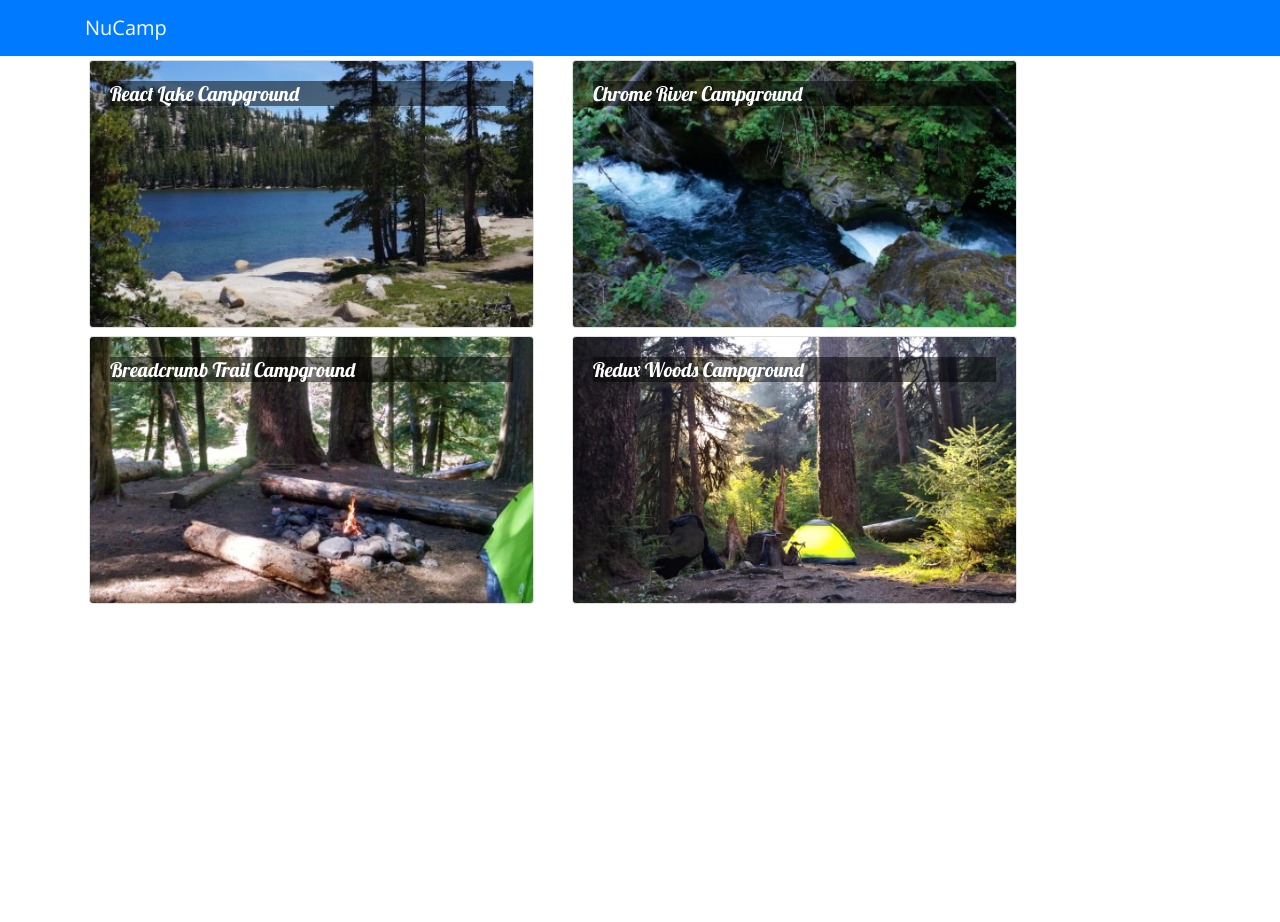
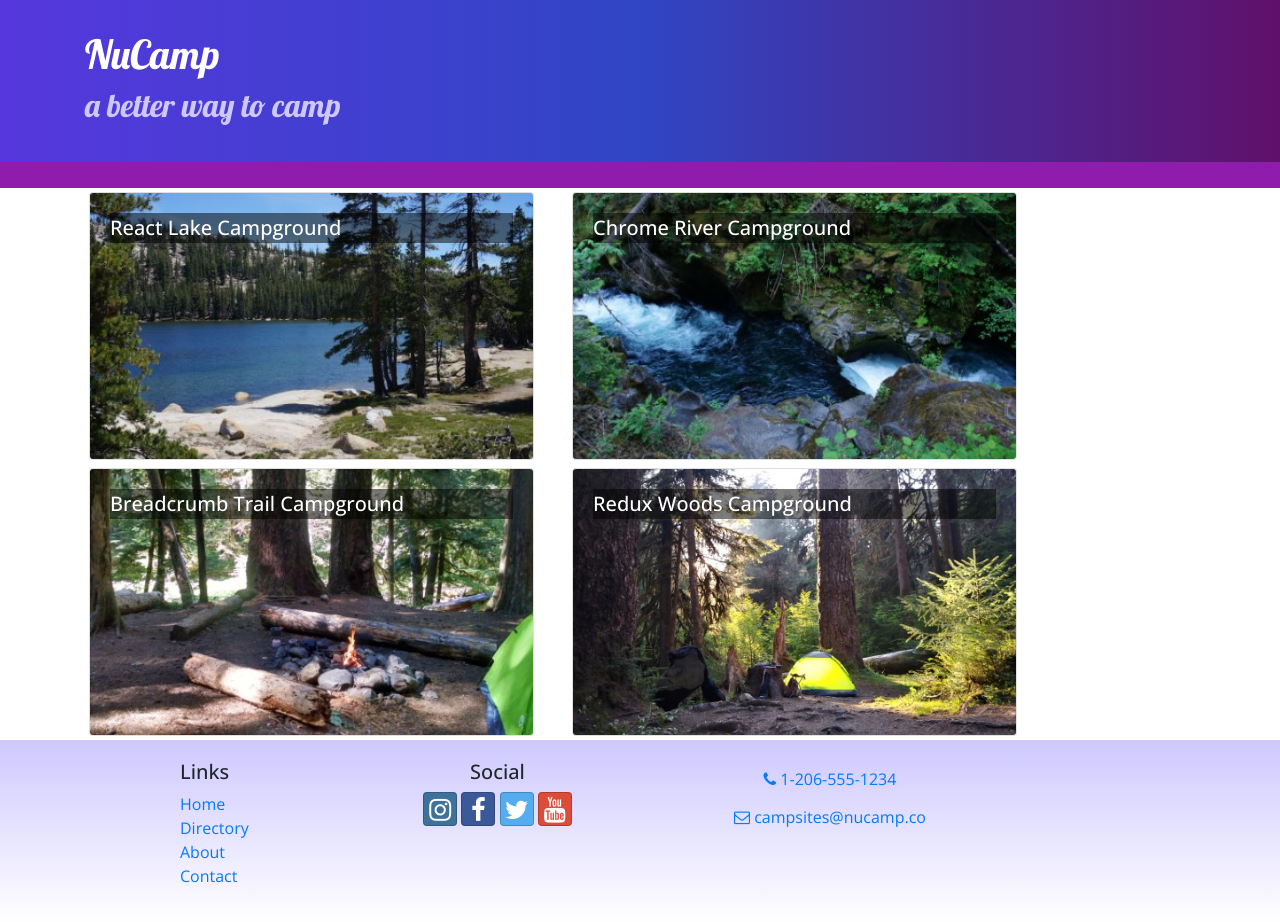
Before and after one commit to jasondflanagan/nucampsite2, a React (Create React App) app: page / in a window 1280 px wide. Before the commit the page ends 800 px from the top, so only its background shows below. Built offline with nearby package versions, Linux system fonts and the light colour scheme.

Commit message:
Added Header and Footer, updates CSS

```diff
--- a/package.json
+++ b/package.json
@@ -4,7 +4,9 @@
   "private": true,
   "dependencies": {
     "bootstrap": "4.5.2",
+    "bootstrap-social": "5.1.1",
     "cra-template": "1.1.2",
+    "font-awesome": "4.7.0",
     "react": "^17.0.2",
     "react-dom": "^17.0.2",
     "react-popper": "1.3.6",
--- a/src/App.css
+++ b/src/App.css
@@ -2,11 +2,46 @@
     font-family: "Open Sans", sans-serif;
 }
 
+h1, h2, h3, .card-body>.card-title {
+    font-family: "Lobster", cursive;
+}
+
 .card-title {
-    font: 500 1.25rem "Lobster", cursive;
+    font-weight: 500;
+    font-size: 1.25rem;
+}
+
+h2 {
+    color: #3046C5;
 }
 
 .card-img-overlay .card-title {
     color: white;
     background-color: rgba(0, 0, 0, 0.5);
 }
+
+.row-content {
+    padding: 50px 0;
+    border-bottom: 1px ridge;
+    min-height: 200px;
+}
+
+.site-footer {
+    background-image: linear-gradient(#CEC8FF, white);
+    padding: 20px 0;
+}
+
+.jumbotron {
+    margin: 0;
+    padding: 30px;
+    background-image: linear-gradient(to right, #5637DD, #3046C5, #60106B);
+    color: white;
+}
+
+.jumbotron h2 {
+    color: #CEC8FF;
+}
+
+.navbar-dark {
+    background-color: #901CAD;
+}
--- /dev/null
+++ b/src/components/FooterComponent.js
@@ -0,0 +1,34 @@
+import React from 'react';
+
+function Footer(props){
+    return(
+        <footer className="site-footer">
+            <div className="container">
+                <div className="row">
+                    <div className="col-4 col-sm-2 offset-1">
+                        <h5>Links</h5>
+                        <ul className="list-unstyled">
+                            <li><a href="#">Home</a></li>
+                            <li><a href="#">Directory</a></li>
+                            <li><a href="#">About</a></li>
+                            <li><a href="#">Contact</a></li>
+                        </ul>
+                    </div>
+                    <div className="col-6 col-sm-3 text-center">
+                        <h5>Social</h5>
+                        <a className="btn btn-social-icon btn-instagram" href="http://instagram.com/"><i className="fa fa-instagram" /></a>{' '}
+                        <a className="btn btn-social-icon btn-facebook" href="http://www.facebook.com/"><i className="fa fa-facebook" /></a>{' '}
+                        <a className="btn btn-social-icon btn-twitter" href="http://twitter.com/"><i className="fa fa-twitter" /></a>{' '}
+                        <a className="btn btn-social-icon btn-google" href="http://youtube.com/"><i className="fa fa-youtube" /></a>
+                    </div>
+                    <div className="col-sm-4 text-center">
+                        <a role="button" className="btn btn-link" href="tel:+12065551234"><i className="fa fa-phone" /> 1-206-555-1234</a><br />
+                        <a role="button" className="btn btn-link" href="mailto:notreal@notreal.co"><i className="fa fa-envelope-o" /> campsites@nucamp.co</a>
+                    </div>
+                </div>
+            </div>
+        </footer>
+    )
+}
+
+export default Footer;
--- /dev/null
+++ b/src/components/HeaderComponent.js
@@ -0,0 +1,30 @@
+import React, { Component } from 'react';
+import { Navbar, NavbarBrand, Jumbotron } from 'reactstrap';
+
+
+class Header extends Component {
+
+    render() {
+        return (
+            <React.Fragment>
+                <Jumbotron fluid>
+                    <div className="container">
+                        <div className="row">
+                            <div className="col">
+                                <h1>NuCamp</h1>
+                                <h2>a better way to camp</h2>
+                            </div>
+                        </div>
+                    </div>
+                </Jumbotron>
+                <Navbar dark sticky="top">
+                    <div className="container">
+                        <NavbarBrand href="/"></NavbarBrand>
+                    </div>
+                </Navbar>
+            </React.Fragment>
+        )
+    }
+}
+
+export default Header;
--- a/src/components/MainComponent.js
+++ b/src/components/MainComponent.js
@@ -3,6 +3,8 @@
 import Directory from './DirectoryComponent';
 import CampsiteInfo from './CampsiteInfoComponent';
 import {CAMPSITES} from '../shared/campsites';
+import Footer from './FooterComponent';
+import Header from './HeaderComponent';
 
 class Main extends Component {
   constructor(props){
@@ -20,13 +22,10 @@
     render(){
     return(
       <div>
-        <Navbar dark color="primary">
-          <div className="container">
-            <NavbarBrand href="/">NuCamp</NavbarBrand>
-          </div>
-        </Navbar>
+        <Header />
         <Directory campsites={this.state.campsites} onClick={campsiteId=> this.onCampsiteSelect(campsiteId)} />
         <CampsiteInfo campsite={this.state.campsites.filter(campsite => campsite.id === this.state.selectedCampsite)[0]} />
+        <Footer/>
       </div>
     );
   }
--- a/src/index.js
+++ b/src/index.js
@@ -5,6 +5,8 @@
 import 'bootstrap/dist/css/bootstrap.min.css';
 import 'typeface-lobster';
 import 'typeface-open-sans';
+import 'font-awesome/css/font-awesome.css';
+import 'bootstrap-social/bootstrap-social.css';
 import App from './App';
 
 ReactDOM.render(
```
Also changed, not shown: src/components/marycampsite.js (added, +49 -0 lines), src/components/marydirectory.js (added, +39 -0 lines), src/components/roncampsite.js (added, +50 -0 lines), 1 other file (tests, documents, lock files or other folders).
